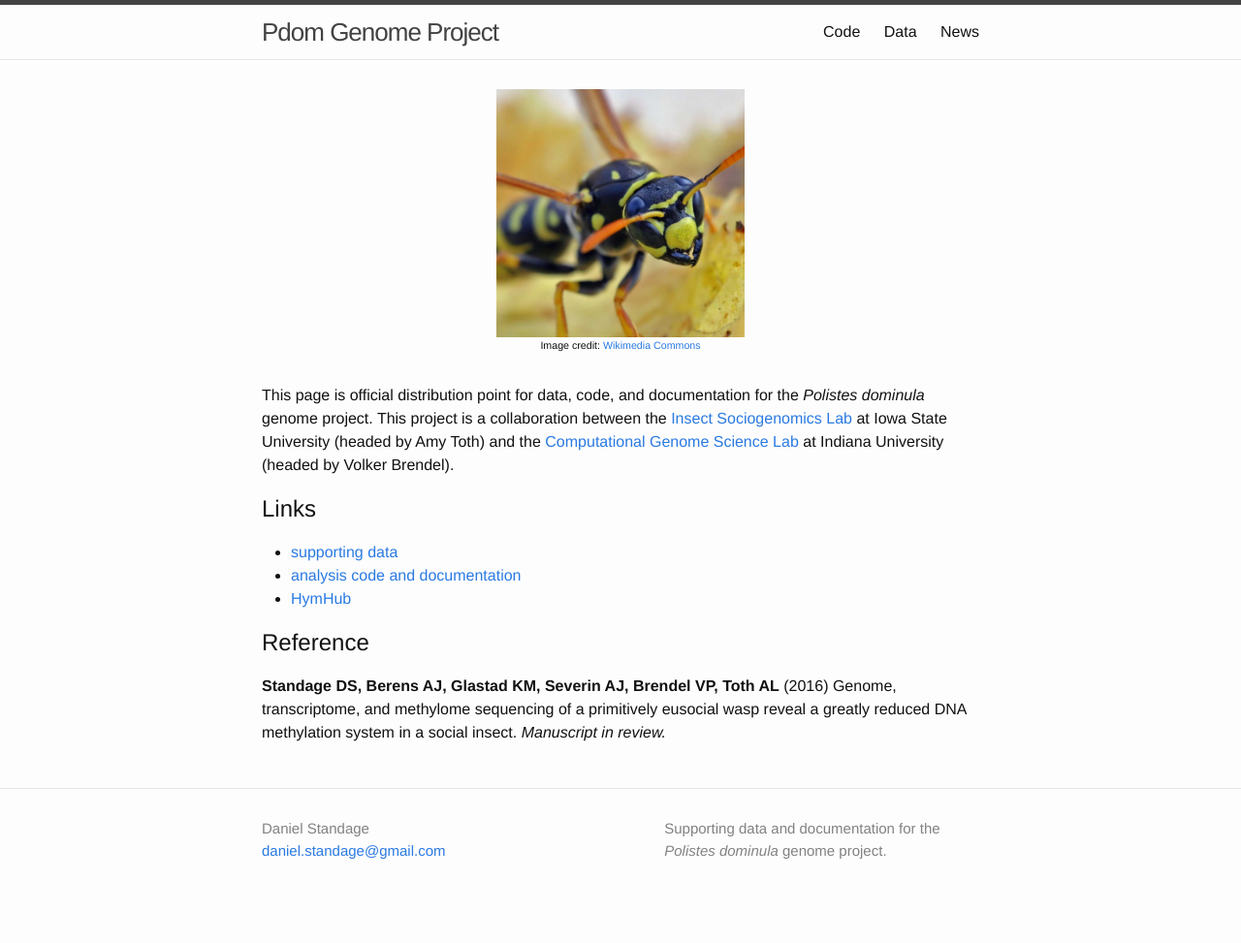
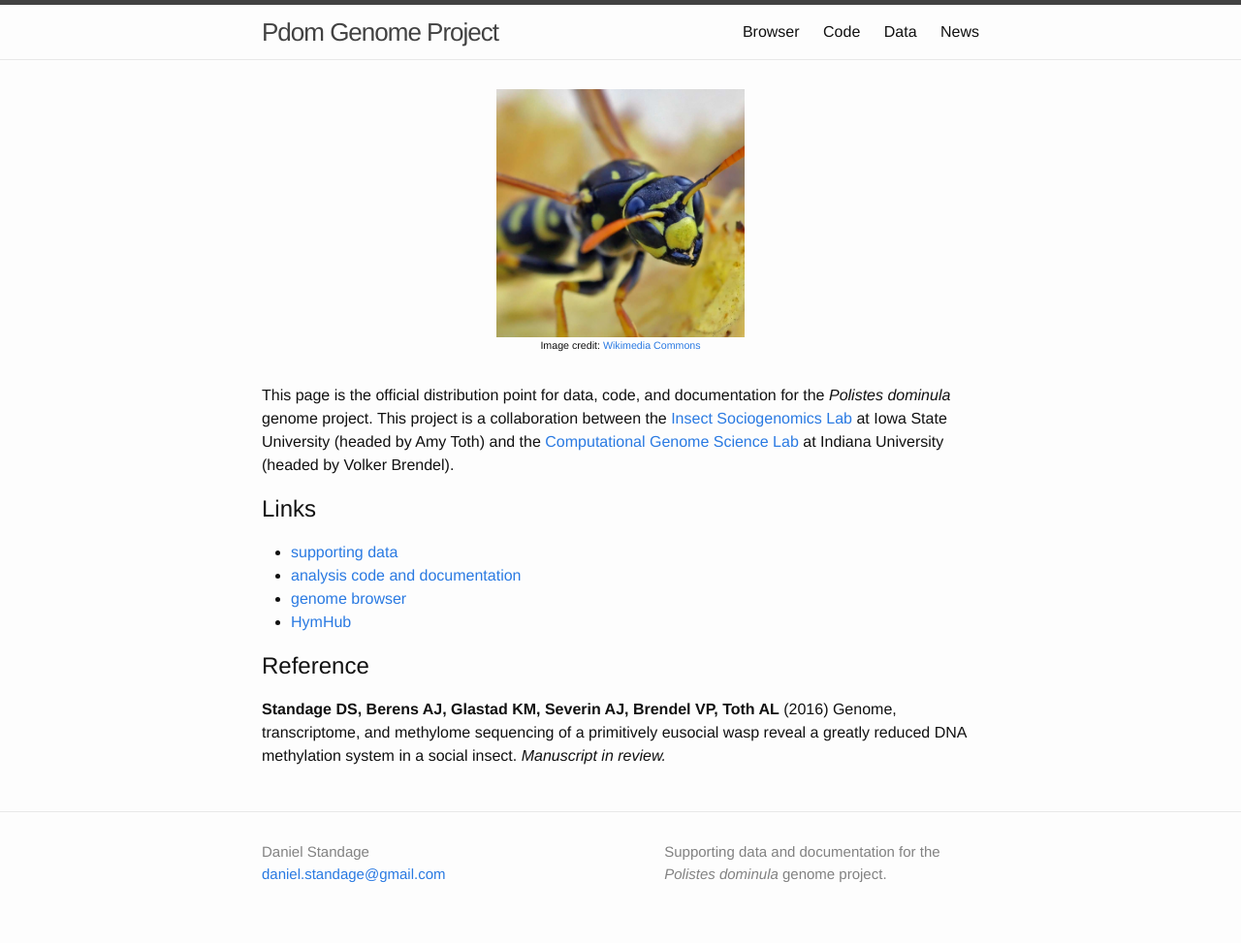
Before and after one commit to PdomGenomeProject/pdomgenomeproject.github.io, a Jekyll site: the page built from index.md, in a window 1280 px wide. Shown: the whole page at 97% size. Built offline with Jekyll 4.4.1, drawn with Linux system fonts in a browser that asks for light colours; before the commit the page ends 949 px from its top, so only the background shows below that.

Commit message:
Add link to PdomGDB

```diff
--- a/_includes/header.html
+++ b/_includes/header.html
@@ -14,6 +14,7 @@
       </a>
 
       <div class="trigger">
+        <a class="page-link" href="http://goblinx.soic.indiana.edu/PdomGDB">Browser</a>
         {% for my_page in site.pages %}
           {% if my_page.title %}
           <a class="page-link" href="{{ my_page.url | prepend: site.baseurl }}">{{ my_page.title }}</a>
--- a/index.md
+++ b/index.md
@@ -7,13 +7,14 @@ layout: default
   <p style="font-size: 8pt;">Image credit: <a href="http://commons.wikimedia.org/wiki/File:Polistes_dominulus_(%3Dgallicus)_-_head_(2005-10).jpg">Wikimedia Commons</a></p>
 </div>
 
-This page is official distribution point for data, code, and documentation for the *Polistes dominula* genome project.
+This page is the official distribution point for data, code, and documentation for the *Polistes dominula* genome project.
 This project is a collaboration between the [Insect Sociogenomics Lab][tothlab] at Iowa State University (headed by Amy Toth) and the [Computational Genome Science Lab][brendelgroup] at Indiana University (headed by Volker Brendel).
 
 ## Links
 
 - [supporting data](/data)
 - [analysis code and documentation](/code)
+- [genome browser](http://goblinx.soic.indiana.edu/PdomGDB)
 - [HymHub][hymhub]
 
 
```
